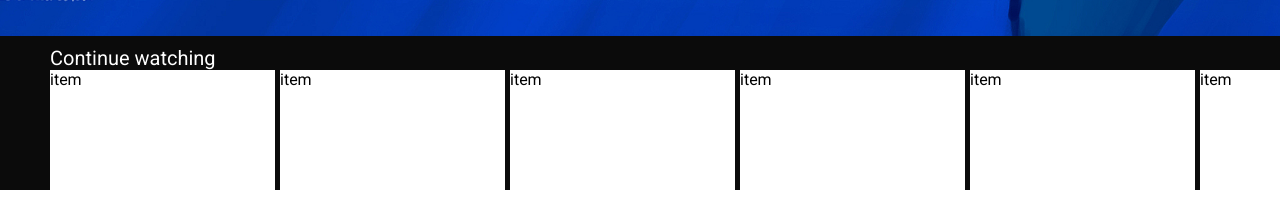
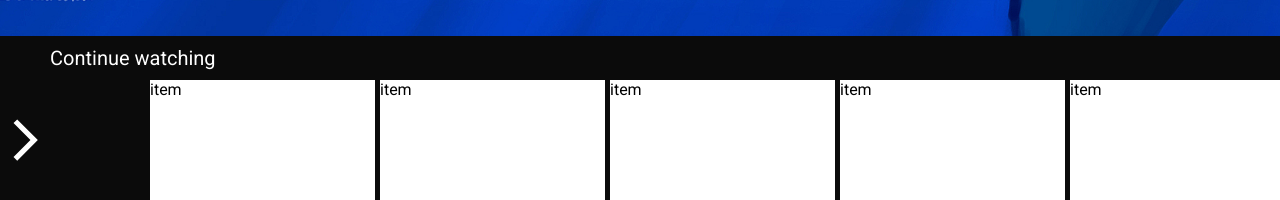
Before and after one commit to sbarchshevskiy/movie-streaming-react-css-practice, a React (Create React App) app: page / in a window 1280 px wide. Shown: the part 684-884 px from the top of the page. Built offline with nearby package versions, Linux system fonts and the light colour scheme.

Commit message:
adjust list items

```diff
--- a/src/components/list/List.scss
+++ b/src/components/list/List.scss
@@ -11,10 +11,13 @@
 
   .wrapper{
     position: relative;
+
     .container{
+      margin-top: 10px;
       margin-left: 50px;
       display: flex;
       width: max-content;
+      transform: translate(100px);
     }
     .slider{
       width: 50px;
@@ -23,6 +26,10 @@
       color: white;
       position: absolute;
       z-index: 99;
+      top: 0;
+      bottom: 0;
+      margin: auto;
+      cursor: pointer;
 
       &.right{
         left: 0;
```
